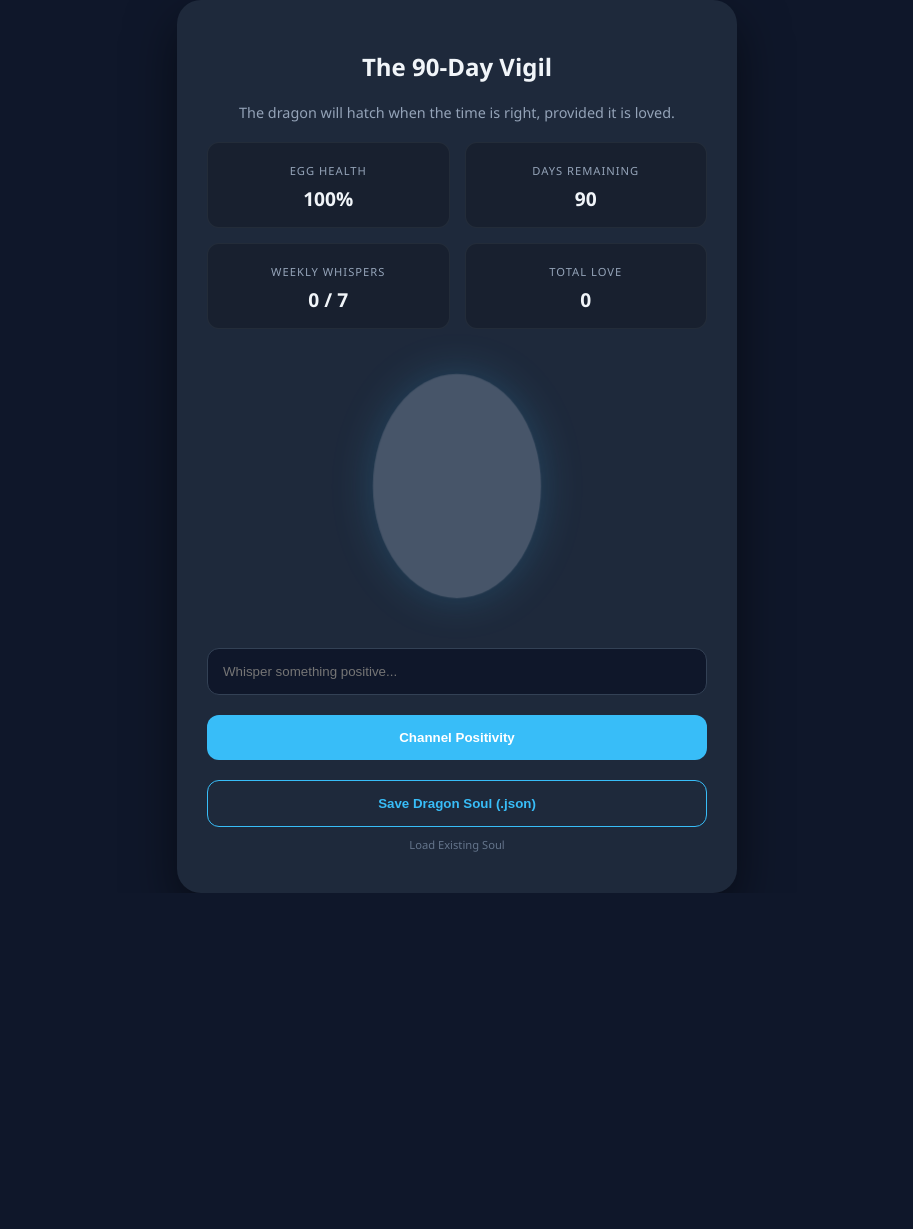
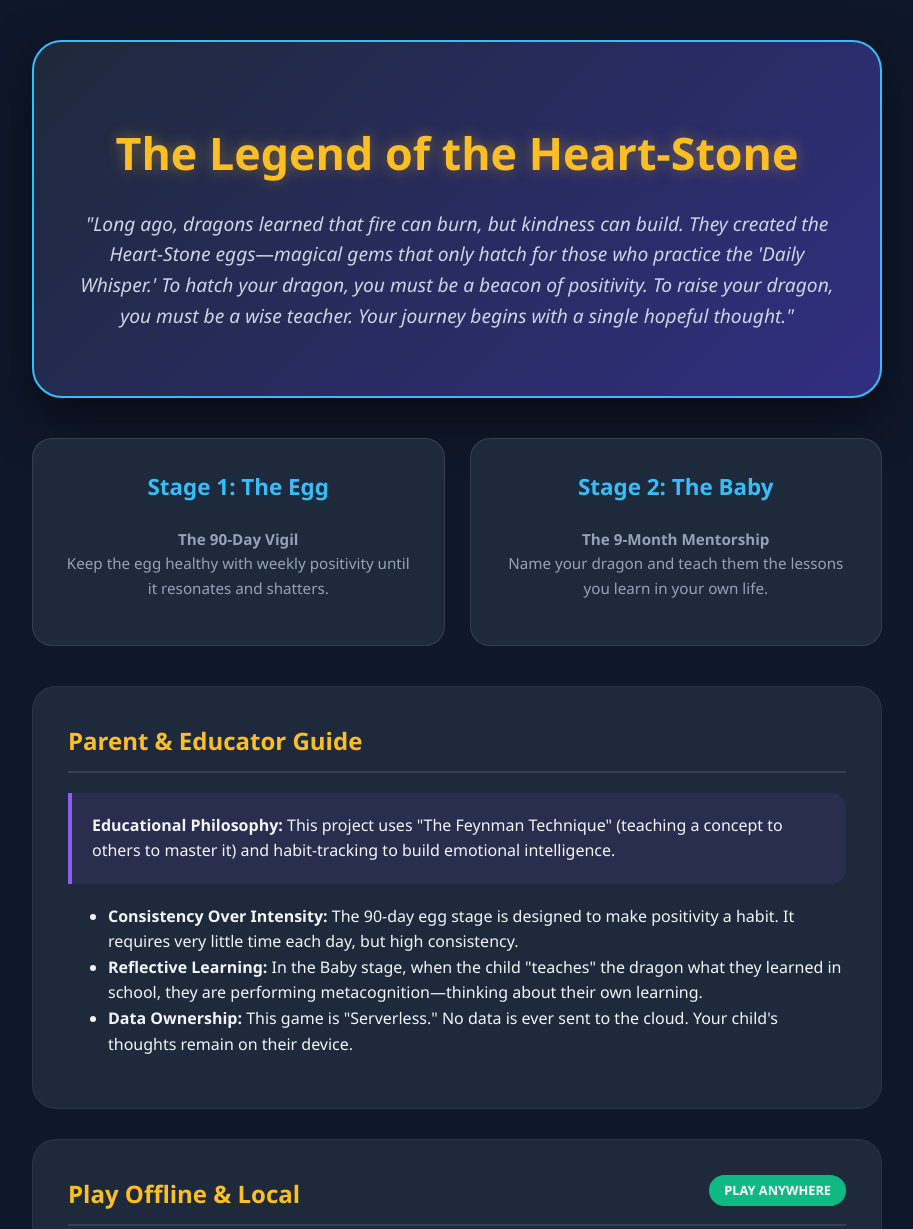
Before and after one commit to americanknightlife/dragon_heart, a plain HTML site: page index.html in a window 1280 px wide. Shown: the top 1229 px of the page, without its empty margins (183-1096 px from the left). Before the commit the page ends 893 px from the top, so only its background shows below. Drawn offline with Linux system fonts and the light colour scheme.

Commit message:
Revise title and enhance layout styles
Updated the title and various styles for improved layout and design. Added new sections for story and gameplay instructions. and added stage 2 baby dragon.

```diff
--- a/index.html
+++ b/index.html
@@ -2,7 +2,7 @@
 <html lang="en">
 <head>
     <meta charset="UTF-8">
-    <title>The Dragon's Heart – The 90-Day Vigil</title>
+    <title>The Dragon's Heart – Official Portal</title>
     <meta name="viewport" content="width=device-width, initial-scale=1.0">
     <style>
         :root {
@@ -10,273 +10,220 @@
             --card: #1e293b;
             --gold: #fbbf24;
             --blue: #38bdf8;
-            --danger: #ef4444;
+            --accent: #8b5cf6;
+            --success: #10b981;
         }
 
         body {
-            font-family: 'Segoe UI', Tahoma, Geneva, Verdana, sans-serif;
+            font-family: 'Segoe UI', system-ui, sans-serif;
             background: var(--bg);
             color: #f1f5f9;
             margin: 0;
-            display: flex;
-            justify-content: center;
-            align-items: center;
-            min-height: 100vh;
+            line-height: 1.6;
         }
 
-        #game-wrapper {
-            width: 95%;
-            max-width: 500px;
+        .container {
+            max-width: 850px;
+            margin: 0 auto;
+            padding: 40px 20px;
+        }
+
+        /* --- KID'S STORY HEADER --- */
+        .story-header {
+            background: linear-gradient(135deg, #1e293b 0%, #312e81 100%);
+            padding: 45px;
+            border-radius: 30px;
+            text-align: center;
+            border: 2px solid var(--blue);
+            box-shadow: 0 20px 50px rgba(0,0,0,0.5);
+            margin-bottom: 40px;
+        }
+
+        .story-header h1 {
+            color: var(--gold);
+            font-size: 2.8rem;
+            margin-bottom: 20px;
+            text-shadow: 0 0 15px rgba(251, 191, 36, 0.4);
+        }
+
+        .story-text {
+            font-size: 1.2rem;
+            font-style: italic;
+            color: #cbd5e1;
+        }
+
+        /* --- STAGE NAVIGATION --- */
+        .stage-grid {
+            display: grid;
+            grid-template-columns: 1fr 1fr;
+            gap: 25px;
+            margin-bottom: 40px;
+        }
+
+        .stage-card {
             background: var(--card);
             padding: 30px;
-            border-radius: 24px;
-            box-shadow: 0 20px 50px rgba(0,0,0,0.5);
+            border-radius: 20px;
+            text-decoration: none;
+            color: white;
+            border: 1px solid rgba(255,255,255,0.1);
+            transition: all 0.3s ease;
             text-align: center;
+            position: relative;
+            overflow: hidden;
         }
 
-        .stats-grid {
-            display: grid;
-            grid-template-columns: 1fr 1fr;
-            gap: 15px;
-            margin-bottom: 30px;
+        .stage-card:hover {
+            transform: translateY(-8px);
+            border-color: var(--blue);
+            background: rgba(56, 189, 248, 0.05);
+            box-shadow: 0 10px 25px rgba(56, 189, 248, 0.1);
         }
 
-        .stat-box {
-            background: rgba(0,0,0,0.2);
-            padding: 15px;
-            border-radius: 12px;
+        .stage-card h3 { color: var(--blue); font-size: 1.4rem; margin-top: 0; }
+        .stage-card p { font-size: 0.95rem; color: #94a3b8; }
+
+        /* --- INFO SECTIONS --- */
+        .info-section {
+            background: var(--card);
+            padding: 35px;
+            border-radius: 24px;
+            margin-bottom: 30px;
             border: 1px solid rgba(255,255,255,0.05);
         }
 
-        .stat-label { font-size: 0.7rem; color: #94a3b8; text-transform: uppercase; letter-spacing: 1px; }
-        .stat-value { font-size: 1.2rem; font-weight: bold; display: block; margin-top: 5px; }
+        h2 { color: var(--gold); border-bottom: 2px solid #334155; padding-bottom: 10px; margin-top: 0; }
+        h3 { color: var(--blue); margin-top: 25px; }
 
-        /* Egg Visualization */
-        #egg-container {
-            margin: 40px 0;
-            position: relative;
+        .guide-box {
+            background: rgba(139, 92, 246, 0.1);
+            border-left: 4px solid var(--accent);
+            padding: 20px;
+            margin: 20px 0;
+            border-radius: 0 15px 15px 0;
         }
 
-        .egg-svg {
-            width: 180px;
-            filter: drop-shadow(0 0 20px rgba(56, 189, 248, 0.2));
-            transition: all 0.5s ease;
+        .download-box {
+            background: rgba(16, 185, 129, 0.1);
+            border: 1px solid var(--success);
+            padding: 25px;
+            border-radius: 15px;
+            margin: 20px 0;
         }
 
-        .pulse { animation: pulse 3s infinite ease-in-out; }
-        @keyframes pulse { 0%, 100% { transform: scale(1); } 50% { transform: scale(1.05); } }
-
-        /* Input Styles */
-        #thoughtInput {
-            width: 100%;
-            padding: 15px;
-            border-radius: 12px;
-            border: 1px solid #334155;
-            background: #0f172a;
-            color: white;
-            margin-bottom: 10px;
-            box-sizing: border-box;
+        .step-list {
+            padding-left: 0;
+            list-style: none;
         }
 
-        .btn {
-            width: 100%;
-            padding: 15px;
-            border-radius: 12px;
-            border: none;
-            font-weight: bold;
-            cursor: pointer;
-            transition: 0.3s;
-            margin-top: 10px;
+        .step-list li {
+            position: relative;
+            padding-left: 35px;
+            margin-bottom: 15px;
         }
 
-        .btn-primary { background: var(--blue); color: white; }
-        .btn-save { background: transparent; color: var(--blue); border: 1px solid var(--blue); margin-top: 20px;}
-
-        .hatch-btn {
-            background: linear-gradient(to right, #f59e0b, #ef4444);
-            color: white; font-size: 1.2rem; animation: glow 2s infinite;
+        .step-list li::before {
+            content: attr(data-step);
+            position: absolute;
+            left: 0;
+            top: 0;
+            width: 25px;
+            height: 25px;
+            background: var(--blue);
+            color: var(--bg);
+            border-radius: 50%;
+            text-align: center;
+            line-height: 25px;
+            font-weight: bold;
+            font-size: 0.8rem;
         }
 
-        @keyframes glow { 0%, 100% { box-shadow: 0 0 5px var(--gold); } 50% { box-shadow: 0 0 20px var(--gold); } }
+        .offline-badge {
+            background: var(--success);
+            color: white;
+            padding: 5px 15px;
+            border-radius: 20px;
+            font-size: 0.8rem;
+            text-transform: uppercase;
+            font-weight: bold;
+            float: right;
+        }
 
-        .hidden { display: none; }
-        .warning { color: var(--danger); font-size: 0.8rem; margin-top: 10px; }
+        code {
+            background: #0f172a;
+            padding: 2px 6px;
+            border-radius: 4px;
+            color: var(--gold);
+        }
+
+        @media (max-width: 600px) {
+            .stage-grid { grid-template-columns: 1fr; }
+            .offline-badge { float: none; display: inline-block; margin-bottom: 10px; }
+        }
     </style>
 </head>
 <body>
 
-<div id="game-wrapper">
-    <h2 id="story-title">The 90-Day Vigil</h2>
-    <p style="font-size: 0.9rem; color: #94a3b8; margin-bottom: 20px;">The dragon will hatch when the time is right, provided it is loved.</p>
+<div class="container">
+    <!-- KID'S STORY SECTION -->
+    <header class="story-header">
+        <h1>The Legend of the Heart-Stone</h1>
+        <p class="story-text">
+            "Long ago, dragons learned that fire can burn, but kindness can build. They created the Heart-Stone eggs—magical gems that only hatch for those who practice the 'Daily Whisper.' To hatch your dragon, you must be a beacon of positivity. To raise your dragon, you must be a wise teacher. Your journey begins with a single hopeful thought."
+        </p>
+    </header>
 
-    <div class="stats-grid">
-        <div class="stat-box">
-            <span class="stat-label">Egg Health</span>
-            <span class="stat-value" id="healthVal">100%</span>
-        </div>
-        <div class="stat-box">
-            <span class="stat-label">Days Remaining</span>
-            <span class="stat-value" id="daysVal">90</span>
-        </div>
-        <div class="stat-box">
-            <span class="stat-label">Weekly Whispers</span>
-            <span class="stat-value" id="weeklyVal">0 / 7</span>
-        </div>
-        <div class="stat-box">
-            <span class="stat-label">Total Love</span>
-            <span class="stat-value" id="loveVal">0</span>
-        </div>
+    <!-- STAGE NAVIGATION -->
+    <div class="stage-grid">
+        <a href="dragonheart.html" class="stage-card">
+            <h3>Stage 1: The Egg</h3>
+            <p><strong>The 90-Day Vigil</strong><br>Keep the egg healthy with weekly positivity until it resonates and shatters.</p>
+        </a>
+        <a href="baby_dragon.html" class="stage-card">
+            <h3>Stage 2: The Baby</h3>
+            <p><strong>The 9-Month Mentorship</strong><br>Name your dragon and teach them the lessons you learn in your own life.</p>
+        </a>
     </div>
 
-    <div id="egg-container">
-        <svg class="egg-svg pulse" viewBox="0 0 200 260">
-            <ellipse id="eggShape" cx="100" cy="130" rx="90" ry="120" fill="#475569" />
-        </svg>
-    </div>
+    <!-- PARENTAL GUIDE -->
+    <section class="info-section">
+        <h2>Parent & Educator Guide</h2>
+        <div class="guide-box">
+            <strong>Educational Philosophy:</strong> This project uses "The Feynman Technique" (teaching a concept to others to master it) and habit-tracking to build emotional intelligence.
+        </div>
+        <ul>
+            <li><strong>Consistency Over Intensity:</strong> The 90-day egg stage is designed to make positivity a habit. It requires very little time each day, but high consistency.</li>
+            <li><strong>Reflective Learning:</strong> In the Baby stage, when the child "teaches" the dragon what they learned in school, they are performing metacognition—thinking about their own learning.</li>
+            <li><strong>Data Ownership:</strong> This game is "Serverless." No data is ever sent to the cloud. Your child's thoughts remain on their device.</li>
+        </ul>
+    </section>
 
-    <!-- HATCH BUTTON (Hidden until 90 days pass) -->
-    <button id="hatchBtn" class="btn hatch-btn hidden" onclick="location.href='baby_dragon.html'">✨ THE EGG IS HATCHING! ENTER ✨</button>
+    <!-- LOCAL PLAY / DOWNLOAD SECTION -->
+    <section class="info-section">
+        <span class="offline-badge">Play Anywhere</span>
+        <h2>Play Offline & Local</h2>
+        <p>You don't need to be online to raise your dragon! You can download the entire game and keep it on a computer, a tablet, or even a USB drive.</p>
 
-    <div id="input-ui">
-        <input type="text" id="thoughtInput" placeholder="Whisper something positive...">
-        <button class="btn btn-primary" onclick="feedEgg()">Channel Positivity</button>
-        <p id="weeklyWarning" class="warning hidden">Goal met for this week! Keep going or rest.</p>
-    </div>
+        <div class="download-box">
+            <h3>How to Download & Play Locally:</h3>
+            <ul class="step-list">
+                <li data-step="1">Go to the repository: <a href="https://github.com/americanknightlife/dragon_heart" style="color:var(--blue); font-weight:bold;">GitHub Project Link</a></li>
+                <li data-step="2">Find the green button that says <strong>"Code"</strong> (near the top right).</li>
+                <li data-step="3">Click <strong>"Download ZIP"</strong> from the menu.</li>
+                <li data-step="4">Find the file in your computer's "Downloads" folder and <strong>Extract</strong> (unzip) it.</li>
+                <li data-step="5">Double-click <code>index.html</code>. The game will open in your web browser, but it is running entirely from your own files!</li>
+            </ul>
+        </div>
 
-    <button class="btn btn-save" onclick="exportSoul()">Save Dragon Soul (.json)</button>
-    <input type="file" id="importFile" class="hidden" onchange="importSoul(event)">
-    <p style="font-size: 0.7rem; color: #64748b; cursor: pointer; margin-top: 10px;" onclick="document.getElementById('importFile').click()">Load Existing Soul</p>
+        <h3>Important: The "Dragon Soul" File</h3>
+        <p>When playing locally, browsers might sometimes clear their "Local Storage" memory. To make sure you never lose your dragon:</p>
+        <ul>
+            <li>Click <strong>"Save Soul"</strong> inside the game frequently. This downloads a <code>.json</code> file.</li>
+            <li>If you move to a new computer or the game looks empty, click <strong>"Load Soul"</strong> and select your latest file.</li>
+            <li>Think of this file as your dragon's <strong>Spirit and Memory</strong>. Keep it safe!</li>
+        </ul>
+    </section>
 </div>
 
-<script>
-    // Configuration
-    const GOAL_PER_WEEK = 7;
-    const DAYS_TO_HATCH = 90;
-    const MS_IN_DAY = 86400000;
-    const MS_IN_WEEK = MS_IN_DAY * 7;
-
-    // Game State
-    let soul = {
-        createdDate: Date.now(),
-        lastCheckIn: Date.now(),
-        health: 100,
-        totalLove: 0,
-        weeklyCount: 0
-    };
-
-    function init() {
-        // Load from LocalStorage if it exists
-        const saved = localStorage.getItem('dragon_soul');
-        if (saved) {
-            soul = JSON.parse(saved);
-        }
-        checkTimePassage();
-        updateUI();
-    }
-
-    function checkTimePassage() {
-        const now = Date.now();
-        const timeDiff = now - soul.lastCheckIn;
-
-        // If more than a week has passed since the last count reset
-        if (timeDiff >= MS_IN_WEEK) {
-            const weeksPassed = Math.floor(timeDiff / MS_IN_WEEK);
-
-            for(let i = 0; i < weeksPassed; i++) {
-                if (soul.weeklyCount < GOAL_PER_WEEK) {
-                    soul.health = Math.max(0, soul.health - 20); // Penalty for missing a week
-                }
-                soul.weeklyCount = 0; // Reset count for the new week
-            }
-            soul.lastCheckIn = now;
-            save();
-        }
-    }
-
-    function feedEgg() {
-        const input = document.getElementById('thoughtInput');
-        if (!input.value.trim()) return;
-
-        soul.totalLove++;
-        soul.weeklyCount++;
-        input.value = '';
-
-        save();
-        updateUI();
-
-        // Small visual feedback
-        const egg = document.getElementById('eggShape');
-        egg.style.fill = "#38bdf8";
-        setTimeout(() => updateUI(), 500);
-    }
-
-    function updateUI() {
-        const now = Date.now();
-        const ageInMs = now - soul.createdDate;
-        const daysPassed = Math.floor(ageInMs / MS_IN_DAY);
-        const daysLeft = Math.max(0, DAYS_TO_HATCH - daysPassed);
-
-        document.getElementById('healthVal').textContent = soul.health + "%";
-        document.getElementById('daysVal').textContent = daysLeft;
-        document.getElementById('weeklyVal').textContent = `${soul.weeklyCount} / ${GOAL_PER_WEEK}`;
-        document.getElementById('loveVal').textContent = soul.totalLove;
-
-        // Color the egg based on health/love
-        const eggShape = document.getElementById('eggShape');
-        if (soul.health < 50) eggShape.setAttribute('fill', '#991b1b');
-        else eggShape.setAttribute('fill', interpolateColor(soul.totalLove / 100));
-
-        // Weekly Warning
-        const warning = document.getElementById('weeklyWarning');
-        if (soul.weeklyCount >= GOAL_PER_WEEK) warning.classList.remove('hidden');
-        else warning.classList.add('hidden');
-
-        // Hatching Condition
-        if (daysLeft === 0 && soul.health > 0) {
-            document.getElementById('input-ui').classList.add('hidden');
-            document.getElementById('hatchBtn').classList.remove('hidden');
-            document.getElementById('story-title').textContent = "The Time is Now";
-        }
-
-        if (soul.health <= 0) {
-            document.getElementById('story-title').textContent = "The Soul has Faded";
-            document.getElementById('input-ui').classList.add('hidden');
-        }
-    }
-
-    function interpolateColor(p) {
-        // Shifts from slate-grey to magical-blue
-        const r = Math.round(71 + (56 - 71) * Math.min(p, 1));
-        const g = Math.round(85 + (189 - 85) * Math.min(p, 1));
-        const b = Math.round(105 + (248 - 105) * Math.min(p, 1));
-        return `rgb(${r},${g},${b})`;
-    }
-
-    function save() {
-        localStorage.setItem('dragon_soul', JSON.stringify(soul));
-    }
-
-    function exportSoul() {
-        const data = JSON.stringify(soul, null, 2);
-        const blob = new Blob([data], {type: 'application/json'});
-        const a = document.createElement('a');
-        a.href = URL.createObjectURL(blob);
-        a.download = `dragon_soul_${new Date().toISOString().slice(0,10)}.json`;
-        a.click();
-    }
-
-    function importSoul(event) {
-        const reader = new FileReader();
-        reader.onload = (e) => {
-            soul = JSON.parse(e.target.result);
-            save();
-            updateUI();
-            alert("Dragon Soul Bound Successfully.");
-        };
-        reader.readAsText(event.target.files[0]);
-    }
-
-    init();
-</script>
 </body>
 </html>
```
